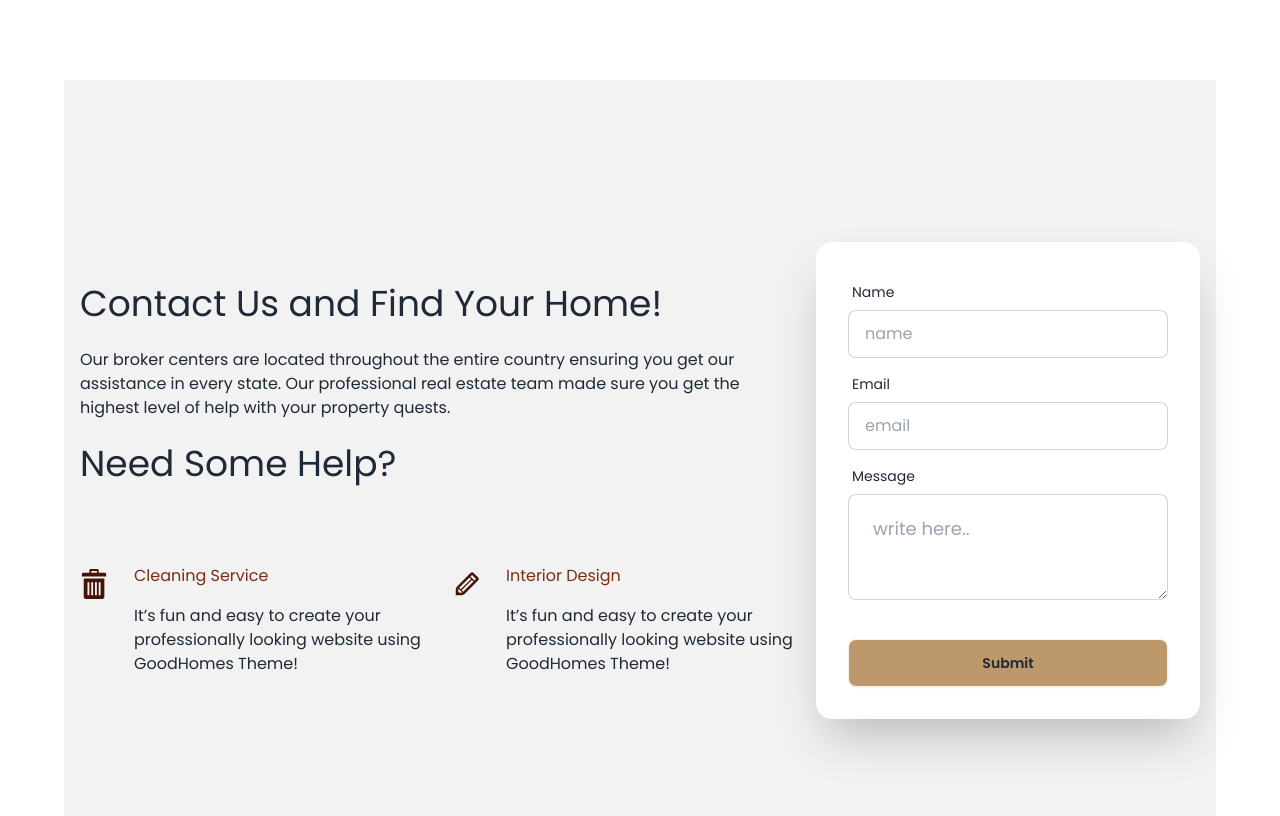
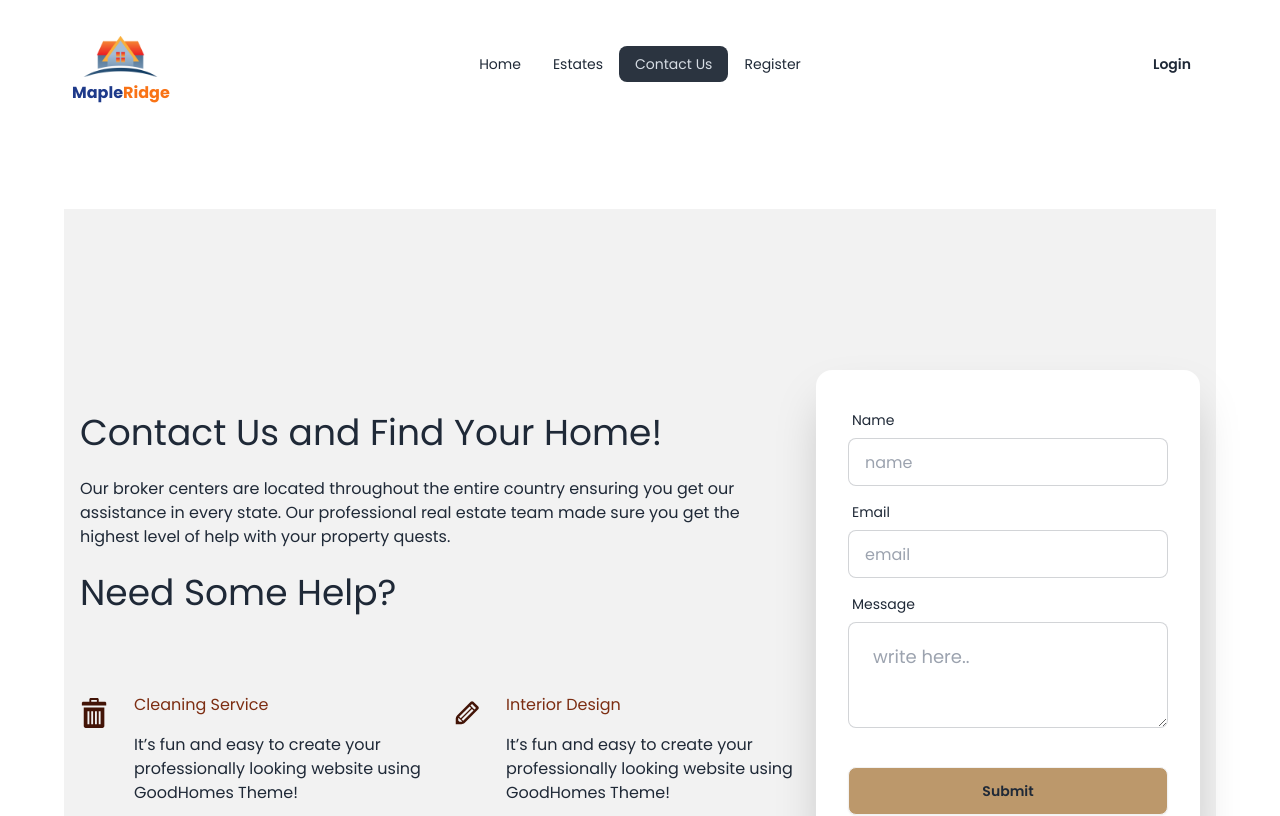
Before and after one commit to Sangma83/real-estate-project, a React (Vite) app: page /contact in a window 1280 px wide. Shown: the top 816 px of the page. Built offline with nearby package versions, Linux system fonts and the light colour scheme; no server answers.

Commit message:
estate route issue sloved

```diff
--- /dev/null
+++ b/src/pages/Contact/ContactRoute.jsx
@@ -0,0 +1,66 @@
+import { ImBin } from "react-icons/im";
+import { TiPencil } from "react-icons/ti";
+import Navbar from "../shared/Navbar/Navbar";
+import Footer from "../shared/Footer/Footer";
+
+
+const ContactRoute = () => {
+    return (
+    <div>
+<Navbar></Navbar>
+        <div className="hero min-h-screen bg-base-200 my-20">
+
+  <div className="hero-content flex-col lg:flex-row">
+   <div className="lg:flex-col">
+   <div className="text-center lg:text-left">
+      <h1 className="text-4xl">Contact Us and Find Your Home!</h1>
+      <p className="py-6">Our broker centers are located throughout the entire country ensuring you get our assistance in every state. Our professional real estate team made sure you get the highest level of help with your property quests.</p>
+    </div>
+    <div className="text-center lg:text-left">
+      <h1 className="text-4xl">Need Some Help?</h1>
+      <div className="flex gap-6 mt-16">
+      <ImBin className="text-7xl text-orange-950" /> <div className=" items-center gap-3">
+      <p className="mt-4 text-orange-900">Cleaning Service</p>
+        <p className="mt-4">It’s fun and easy to create your professionally looking website using GoodHomes Theme!</p>
+        </div>
+        <TiPencil className="text-7xl text-orange-950" /><div className="items-center gap-3">
+        <p className="mt-4 text-orange-900">Interior Design</p>
+        <p className="mt-4">It’s fun and easy to create your professionally looking website using GoodHomes Theme!</p>
+        </div>
+      </div>
+    </div>
+   </div>
+    <div className="card shrink-0 w-full max-w-sm shadow-2xl bg-base-100">
+      <form className="card-body">
+        <div className="form-control">
+          <label className="label">
+            <span className="label-text">Name</span>
+          </label>
+          <input type="text" placeholder="name" className="input input-bordered" required />
+        </div>
+        <div className="form-control">
+          <label className="label">
+            <span className="label-text">Email</span>
+          </label>
+          <input type="email" placeholder="email" className="input input-bordered" required />
+
+        </div>
+        <div>
+        <label className="label">
+            <span className="label-text">Message</span>
+          </label>
+        <textarea placeholder="write here.." className="textarea textarea-bordered textarea-lg w-full max-w-xs" ></textarea>
+        </div>
+        <div className="form-control mt-6">
+          <button className="btn bg-[#bc986b]">Submit</button>
+        </div>
+      </form>
+    </div>
+  </div>
+  </div>
+  <Footer></Footer>
+</div>
+    );
+};
+
+export default ContactRoute;
--- /dev/null
+++ b/src/pages/Estates/Estate.jsx
@@ -0,0 +1,28 @@
+import { useLoaderData } from "react-router-dom";
+import FeatureProperty from "../Home/FeatureProperty";
+import Navbar from "../shared/Navbar/Navbar";
+import Footer from "../shared/Footer/Footer";
+
+
+const Estate = () => {
+    const features = useLoaderData();
+    return (
+        <div>
+            <Navbar></Navbar>
+
+
+                <div className="grid grid-cols-3 gap-16 my-11">
+                {
+                    features.map(feature => <FeatureProperty
+                    key={feature.id}
+                    features={feature}
+                    ></FeatureProperty>)
+                }
+
+                </div>
+                <Footer></Footer>
+            </div>
+    );
+};
+
+export default Estate;
--- /dev/null
+++ b/src/pages/ShowFeature/ShowFeature.jsx
@@ -0,0 +1,19 @@
+
+
+const ShowFeature = ({features}) => {
+    return (
+        <div>
+             <div className="grid grid-cols-3 gap-12">
+                {
+                    features.map(feature => <FeatureProperty
+                    key={feature.id}
+                    features={feature}
+                    ></FeatureProperty>)
+                }
+
+                </div>
+        </div>
+    );
+};
+
+export default ShowFeature;
--- a/src/routes/Route.jsx
+++ b/src/routes/Route.jsx
@@ -10,7 +10,9 @@ import ErrorPage from "../pages/ErrorPage/ErrorPage";
 import FeatureProperty from "../pages/Home/FeatureProperty";
 import Profile from "../pages/Profile/Profile";
 import Blog from "../pages/Blog/Blog";
-import Contact from "../pages/Contact/Contact";
+import ContactRoute from "../pages/Contact/ContactRoute";
+import Estate from "../pages/Estates/Estate";
+// import Contact from "../pages/Contact/Contact";
 
 
 const route = createBrowserRouter([
@@ -35,7 +37,7 @@ const route = createBrowserRouter([
             },
             {
                 path: '/contact',
-                element: <Contact></Contact>
+                element: <ContactRoute></ContactRoute>
             },
             {
                 path: '/register',
@@ -43,7 +45,8 @@ const route = createBrowserRouter([
             },
             {
                 path: '/estates',
-                element: <PrivateRoute><FeatureProperty></FeatureProperty></PrivateRoute>
+                element: <PrivateRoute><Estate></Estate></PrivateRoute>,
+                loader: () => fetch('/residential.json')
             },
             {
                 path: '/profile',
```
Also changed, not shown: src/pages/shared/Header/Header.jsx (+0 -9 lines).
